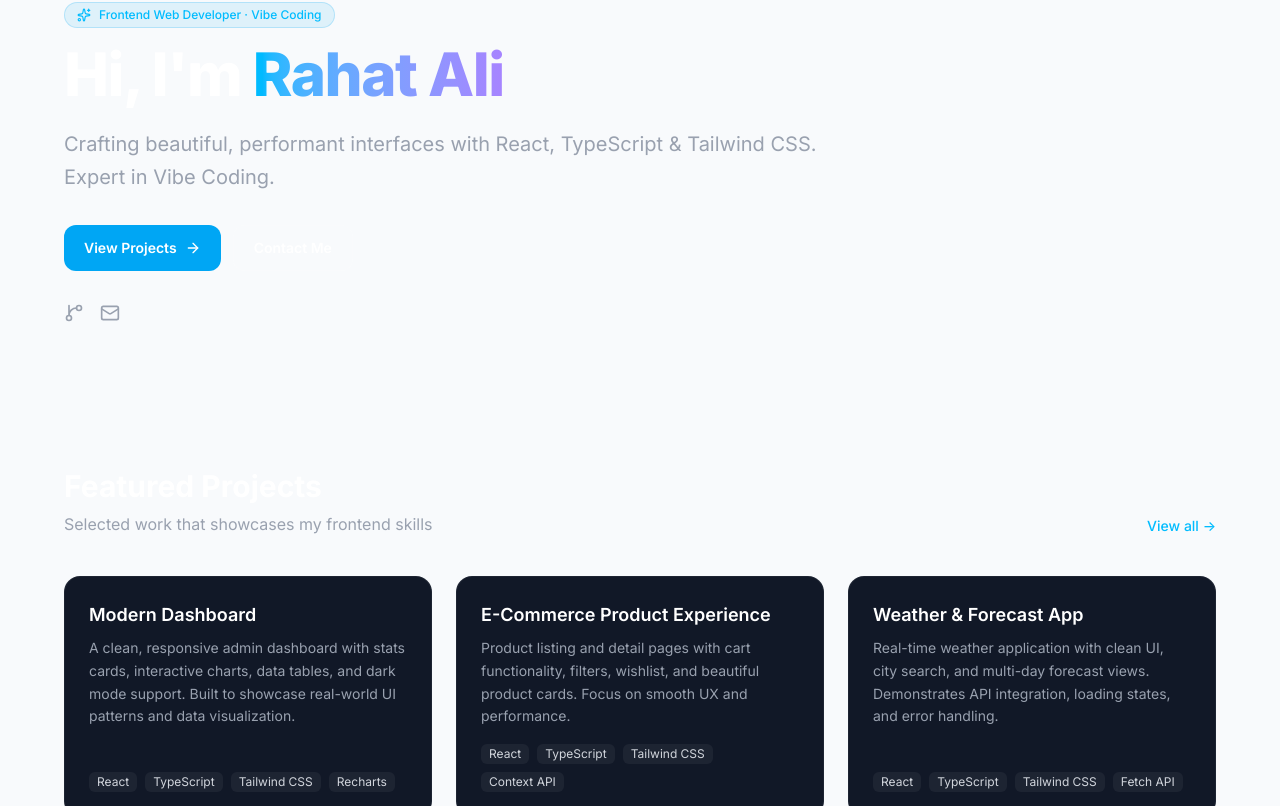
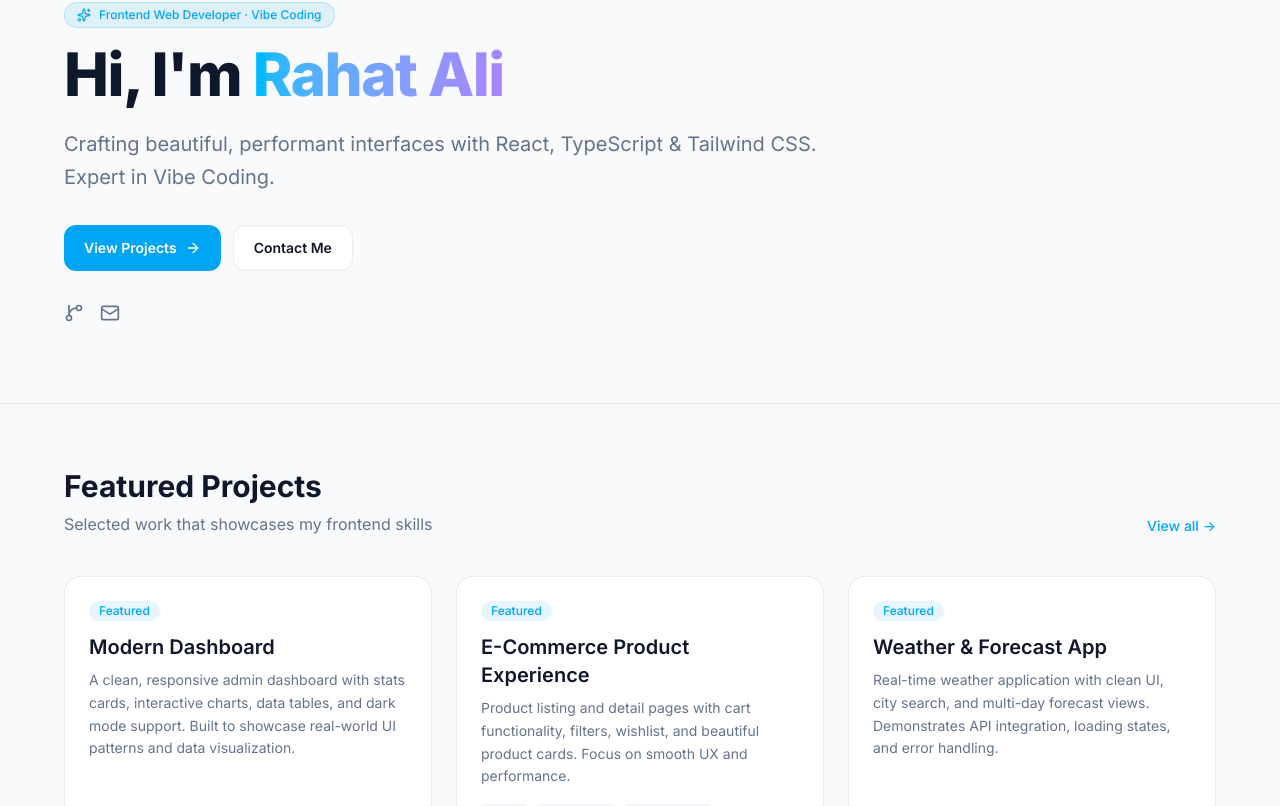
Before and after one commit to alihaical04-spec/portfolio, a React (Vite) app: page / in a window 1280 px wide. Shown: the part 174-980 px from the top of the page. Built offline with nearby package versions, Linux system fonts and the light colour scheme.

Commit message:
feat: upgrade Home and About pages with theme support and timeline

```diff
--- a/src/pages/About.tsx
+++ b/src/pages/About.tsx
@@ -1,31 +1,66 @@
 import { motion } from "framer-motion";
-import { personal } from "../data/content";
+import { personal, timeline } from "../data/content";
 
 export default function About() {
   return (
     <div className="px-4 py-12 sm:px-6 sm:py-16">
       <div className="mx-auto max-w-3xl">
         <motion.div initial={{ opacity: 0, y: 16 }} animate={{ opacity: 1, y: 0 }}>
-          <h1 className="text-3xl font-bold text-white sm:text-4xl">About Me</h1>
-          <p className="mt-2 text-gray-400">A bit about who I am and how I work</p>
+          <h1 className="text-3xl font-bold text-theme sm:text-4xl">About Me</h1>
+          <p className="mt-2 text-muted">A bit about who I am and how I work</p>
         </motion.div>
-        <motion.div initial={{ opacity: 0, y: 16 }} animate={{ opacity: 1, y: 0 }} transition={{ delay: 0.1 }} className="mt-10 space-y-6 text-gray-300 leading-relaxed">
+
+        <motion.div
+          initial={{ opacity: 0, y: 16 }}
+          animate={{ opacity: 1, y: 0 }}
+          transition={{ delay: 0.1 }}
+          className="mt-10 space-y-6 text-muted leading-relaxed"
+        >
           {personal.bio.split("\n\n").map((para, i) => (
-            <p key={i} className="text-base sm:text-lg">{para}</p>
+            <p key={i} className="text-base sm:text-lg">
+              {para}
+            </p>
           ))}
         </motion.div>
-        <motion.div initial={{ opacity: 0, y: 16 }} animate={{ opacity: 1, y: 0 }} transition={{ delay: 0.2 }} className="mt-12 grid gap-4 sm:grid-cols-2">
-          <div className="rounded-2xl border border-white/5 bg-[#111827] p-6">
-            <h3 className="text-sm font-medium text-sky-400">Role</h3>
-            <p className="mt-1 text-lg font-semibold text-white">{personal.role}</p>
+
+        <motion.div
+          initial={{ opacity: 0, y: 16 }}
+          animate={{ opacity: 1, y: 0 }}
+          transition={{ delay: 0.2 }}
+          className="mt-12 grid gap-4 sm:grid-cols-2"
+        >
+          <div className="rounded-2xl border border-theme bg-surface p-6">
+            <h3 className="text-sm font-medium text-sky-500">Role</h3>
+            <p className="mt-1 text-lg font-semibold text-theme">{personal.role}</p>
           </div>
-          <div className="rounded-2xl border border-white/5 bg-[#111827] p-6">
-            <h3 className="text-sm font-medium text-sky-400">Status</h3>
-            <p className="mt-1 text-lg font-semibold text-white">{personal.location}</p>
+          <div className="rounded-2xl border border-theme bg-surface p-6">
+            <h3 className="text-sm font-medium text-sky-500">Status</h3>
+            <p className="mt-1 text-lg font-semibold text-theme">{personal.location}</p>
           </div>
-          <div className="rounded-2xl border border-white/5 bg-[#111827] p-6 sm:col-span-2">
-            <h3 className="text-sm font-medium text-sky-400">Philosophy</h3>
-            <p className="mt-1 text-lg font-semibold text-white">Vibe Coding — stay in flow, write expressive code, ship with energy.</p>
+          <div className="rounded-2xl border border-theme bg-surface p-6 sm:col-span-2">
+            <h3 className="text-sm font-medium text-sky-500">Philosophy</h3>
+            <p className="mt-1 text-lg font-semibold text-theme">
+              Vibe Coding — stay in flow, write expressive code, ship with energy.
+            </p>
+          </div>
+        </motion.div>
+
+        <motion.div
+          initial={{ opacity: 0, y: 16 }}
+          animate={{ opacity: 1, y: 0 }}
+          transition={{ delay: 0.3 }}
+          className="mt-16"
+        >
+          <h2 className="text-xl font-bold text-theme">Journey</h2>
+          <div className="mt-6 space-y-6">
+            {timeline.map((item, i) => (
+              <div key={i} className="relative border-l-2 border-sky-500/30 pl-6">
+                <div className="absolute -left-[9px] top-1 h-4 w-4 rounded-full border-2 border-sky-500 bg-[var(--color-bg)]" />
+                <p className="text-xs font-medium text-sky-500">{item.year}</p>
+                <h3 className="mt-1 font-semibold text-theme">{item.title}</h3>
+                <p className="mt-1 text-sm text-muted">{item.description}</p>
+              </div>
+            ))}
           </div>
         </motion.div>
       </div>
--- a/src/pages/Home.tsx
+++ b/src/pages/Home.tsx
@@ -2,74 +2,106 @@ import { Link } from "react-router-dom";
 import { motion } from "framer-motion";
 import { ArrowRight, GitBranch, Mail, Sparkles } from "lucide-react";
 import { personal, projects } from "../data/content";
+import ProjectCard from "../components/ProjectCard";
 
 const featured = projects.filter((p) => p.featured).slice(0, 3);
 
 export default function Home() {
   return (
     <div>
+      {/* Hero */}
       <section className="relative overflow-hidden px-4 pb-20 pt-16 sm:px-6 sm:pt-24">
-        <div className="pointer-events-none absolute inset-0 bg-[radial-gradient(ellipse_at_top,_var(--tw-gradient-stops))] from-sky-900/20 via-transparent to-transparent" />
+        <div className="pointer-events-none absolute inset-0 bg-[radial-gradient(ellipse_at_top,_var(--tw-gradient-stops))] from-sky-500/10 via-transparent to-transparent" />
         <div className="relative mx-auto max-w-6xl">
-          <motion.div initial={{ opacity: 0, y: 20 }} animate={{ opacity: 1, y: 0 }} transition={{ duration: 0.5 }} className="max-w-3xl">
-            <div className="mb-4 inline-flex items-center gap-2 rounded-full border border-sky-500/20 bg-sky-500/10 px-3 py-1 text-xs font-medium text-sky-400">
+          <motion.div
+            initial={{ opacity: 0, y: 20 }}
+            animate={{ opacity: 1, y: 0 }}
+            transition={{ duration: 0.5 }}
+            className="max-w-3xl"
+          >
+            <div className="mb-4 inline-flex items-center gap-2 rounded-full border border-sky-500/20 bg-sky-500/10 px-3 py-1 text-xs font-medium text-sky-500">
               <Sparkles size={14} />
               Frontend Web Developer · Vibe Coding
             </div>
-            <h1 className="text-4xl font-extrabold tracking-tight text-white sm:text-5xl lg:text-6xl">
+            <h1 className="text-4xl font-extrabold tracking-tight text-theme sm:text-5xl lg:text-6xl">
               Hi, I&apos;m{" "}
               <span className="bg-gradient-to-r from-sky-400 to-violet-400 bg-clip-text text-transparent">
                 {personal.name}
               </span>
             </h1>
-            <p className="mt-6 text-lg leading-relaxed text-gray-400 sm:text-xl">{personal.tagline}</p>
+            <p className="mt-6 text-lg leading-relaxed text-muted sm:text-xl">
+              {personal.tagline}
+            </p>
             <div className="mt-8 flex flex-wrap gap-3">
-              <Link to="/projects" className="inline-flex items-center gap-2 rounded-xl bg-sky-500 px-5 py-3 text-sm font-semibold text-white transition hover:bg-sky-400">
+              <Link
+                to="/projects"
+                className="inline-flex items-center gap-2 rounded-xl bg-sky-500 px-5 py-3 text-sm font-semibold text-white transition hover:bg-sky-400"
+              >
                 View Projects <ArrowRight size={16} />
               </Link>
-              <Link to="/contact" className="inline-flex items-center gap-2 rounded-xl border border-white/10 bg-white/5 px-5 py-3 text-sm font-semibold text-white transition hover:bg-white/10">
+              <Link
+                to="/contact"
+                className="inline-flex items-center gap-2 rounded-xl border border-theme bg-surface px-5 py-3 text-sm font-semibold text-theme transition hover:bg-surface-2"
+              >
                 Contact Me
               </Link>
             </div>
             <div className="mt-8 flex items-center gap-4">
-              <a href={personal.github} target="_blank" rel="noopener noreferrer" className="text-gray-400 transition hover:text-white"><GitBranch size={20} /></a>
-              <a href={`mailto:${personal.email}`} className="text-gray-400 transition hover:text-white"><Mail size={20} /></a>
+              <a
+                href={personal.github}
+                target="_blank"
+                rel="noopener noreferrer"
+                className="text-muted transition hover:text-theme"
+                aria-label="GitHub"
+              >
+                <GitBranch size={20} />
+              </a>
+              <a
+                href={`mailto:${personal.email}`}
+                className="text-muted transition hover:text-theme"
+                aria-label="Email"
+              >
+                <Mail size={20} />
+              </a>
             </div>
           </motion.div>
         </div>
       </section>
 
-      <section className="border-t border-white/5 px-4 py-16 sm:px-6">
+      {/* Featured Projects */}
+      <section className="border-t border-theme px-4 py-16 sm:px-6">
         <div className="mx-auto max-w-6xl">
           <div className="mb-10 flex items-end justify-between">
             <div>
-              <h2 className="text-2xl font-bold text-white sm:text-3xl">Featured Projects</h2>
-              <p className="mt-2 text-gray-400">Selected work that showcases my frontend skills</p>
+              <h2 className="text-2xl font-bold text-theme sm:text-3xl">Featured Projects</h2>
+              <p className="mt-2 text-muted">Selected work that showcases my frontend skills</p>
             </div>
-            <Link to="/projects" className="hidden text-sm font-medium text-sky-400 hover:text-sky-300 sm:block">View all →</Link>
+            <Link
+              to="/projects"
+              className="hidden text-sm font-medium text-sky-500 hover:text-sky-400 sm:block"
+            >
+              View all →
+            </Link>
           </div>
           <div className="grid gap-6 sm:grid-cols-2 lg:grid-cols-3">
             {featured.map((project, i) => (
-              <motion.article key={project.id} initial={{ opacity: 0, y: 20 }} animate={{ opacity: 1, y: 0 }} transition={{ delay: i * 0.1 }}
-                className="group flex flex-col rounded-2xl border border-white/5 bg-[#111827] p-6 transition hover:border-sky-500/30 hover:bg-[#151c2c]">
-                <h3 className="text-lg font-semibold text-white group-hover:text-sky-400">{project.title}</h3>
-                <p className="mt-2 flex-1 text-sm leading-relaxed text-gray-400">{project.description}</p>
-                <div className="mt-4 flex flex-wrap gap-2">
-                  {project.tech.slice(0, 4).map((t) => (
-                    <span key={t} className="rounded-md bg-white/5 px-2 py-0.5 text-xs text-gray-300">{t}</span>
-                  ))}
-                </div>
-              </motion.article>
+              <ProjectCard key={project.id} project={project} index={i} />
             ))}
           </div>
         </div>
       </section>
 
-      <section className="border-t border-white/5 px-4 py-16 sm:px-6">
+      {/* CTA */}
+      <section className="border-t border-theme px-4 py-16 sm:px-6">
         <div className="mx-auto max-w-3xl rounded-2xl border border-sky-500/20 bg-gradient-to-br from-sky-500/10 to-violet-500/10 p-8 text-center sm:p-12">
-          <h2 className="text-2xl font-bold text-white">Let&apos;s build something great</h2>
-          <p className="mt-3 text-gray-400">Open to frontend roles, freelance projects, and collaborations.</p>
-          <Link to="/contact" className="mt-6 inline-flex items-center gap-2 rounded-xl bg-sky-500 px-6 py-3 text-sm font-semibold text-white transition hover:bg-sky-400">
+          <h2 className="text-2xl font-bold text-theme">Let&apos;s build something great</h2>
+          <p className="mt-3 text-muted">
+            Open to frontend roles, freelance projects, and collaborations.
+          </p>
+          <Link
+            to="/contact"
+            className="mt-6 inline-flex items-center gap-2 rounded-xl bg-sky-500 px-6 py-3 text-sm font-semibold text-white transition hover:bg-sky-400"
+          >
             Get in touch <ArrowRight size={16} />
           </Link>
         </div>
```
